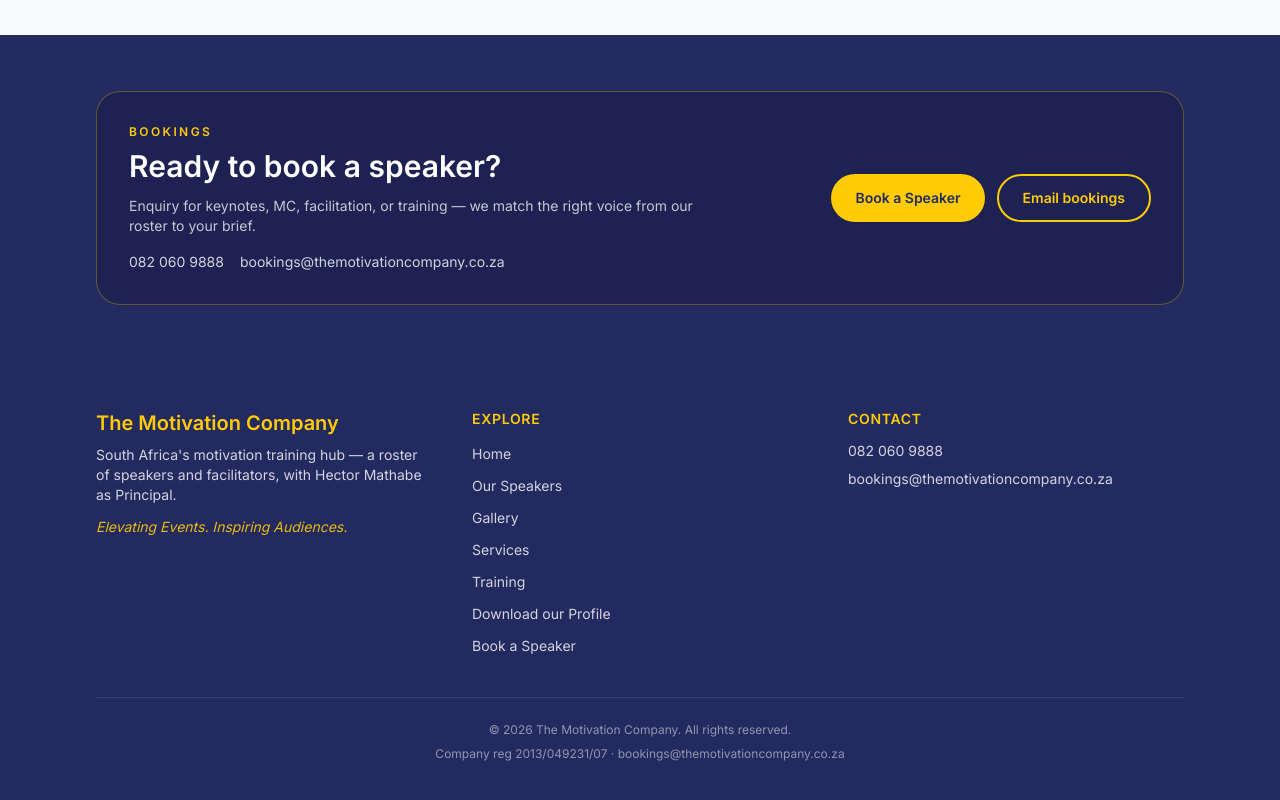
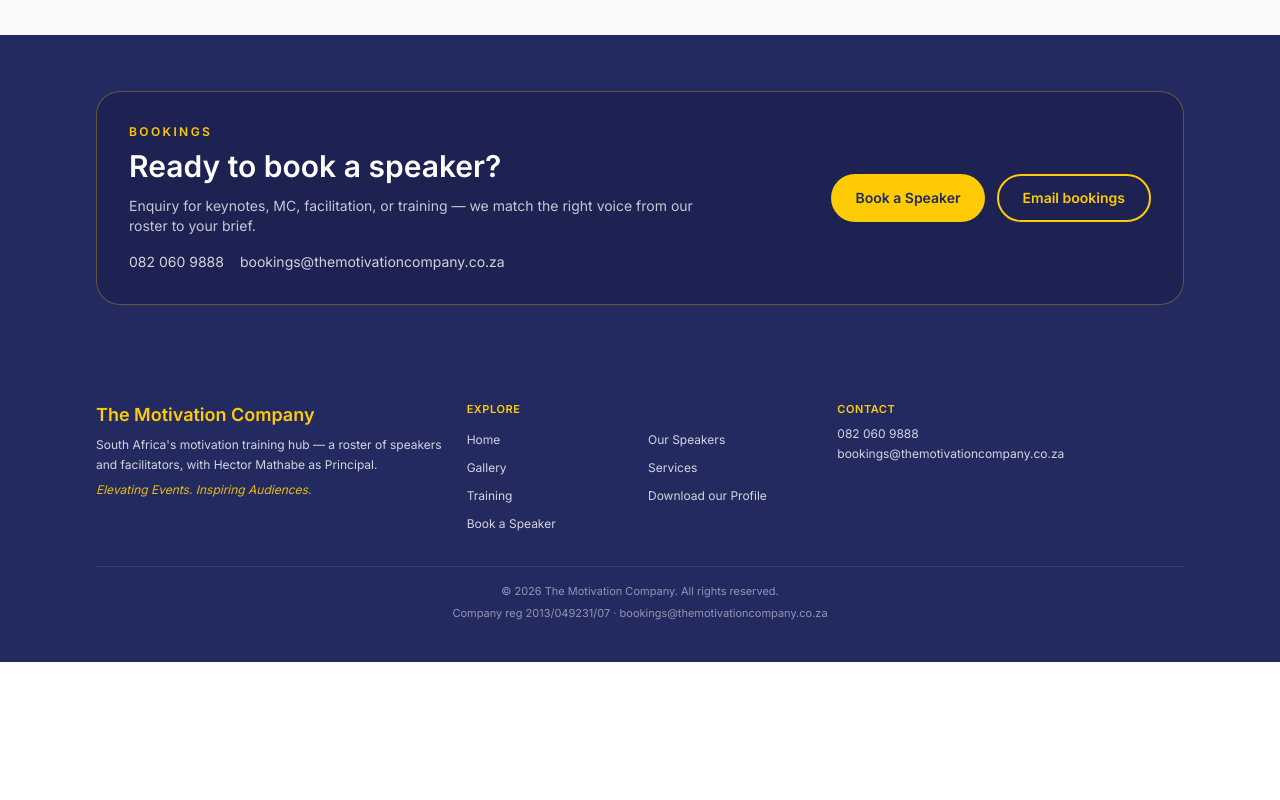
Before and after one commit to Qwezzy/the-motivation-company, a Next.js app: page / in a window 1280 px wide. Shown: the part 5605-6405 px from the top of the page. After the commit the page ends 6267 px from the top, so only its background shows below. Built offline with nearby package versions, Linux system fonts and the light colour scheme; no server answers.

Commit message:
footer: tighter type; Explore links in 2 columns
Khwezi polish — smaller footer menu spacing/type; Explore nav
as a 2-col grid so the list is less tall. Same tip as expanded
Upcoming Events. MERGE HOLD.

```diff
--- a/src/components/Footer.tsx
+++ b/src/components/Footer.tsx
@@ -4,18 +4,20 @@
 export default function Footer() {
   return (
     <footer className="bg-navy text-white">
-      <div className="container-narrow section-pad !py-12">
-        <div className="grid gap-10 md:grid-cols-3">
+      <div className="container-narrow section-pad !py-8 sm:!py-10">
+        <div className="grid gap-8 md:grid-cols-3 md:gap-6">
           <div>
-            <p className="text-xl font-semibold text-gold">{site.company}</p>
-            <p className="mt-2 text-sm text-white/80">{site.relationshipLine}</p>
-            <p className="mt-3 text-sm italic text-gold/90">{site.tagline}</p>
+            <p className="text-lg font-semibold text-gold">{site.company}</p>
+            <p className="mt-1.5 text-xs leading-relaxed text-white/80">
+              {site.relationshipLine}
+            </p>
+            <p className="mt-2 text-xs italic text-gold/90">{site.tagline}</p>
           </div>
           <div>
-            <p className="text-sm font-semibold uppercase tracking-wider text-gold">
+            <p className="text-[11px] font-semibold uppercase tracking-wider text-gold">
               Explore
             </p>
-            <ul className="mt-3 space-y-2">
+            <ul className="mt-2 grid grid-cols-2 gap-x-4 gap-y-1">
               {nav.map((item) => (
                 <li key={item.href + item.label}>
                   {item.external ? (
@@ -23,14 +25,14 @@
                       href={item.href}
                       target="_blank"
                       rel="noopener noreferrer"
-                      className="text-sm text-white/80 hover:text-gold"
+                      className="text-xs leading-snug text-white/80 hover:text-gold"
                     >
                       {item.label}
                     </a>
                   ) : (
                     <Link
                       href={item.href}
-                      className="text-sm text-white/80 hover:text-gold"
+                      className="text-xs leading-snug text-white/80 hover:text-gold"
                     >
                       {item.label}
                     </Link>
@@ -40,7 +42,7 @@
               <li>
                 <Link
                   href={bookSpeakerHref}
-                  className="text-sm text-white/80 hover:text-gold"
+                  className="text-xs leading-snug text-white/80 hover:text-gold"
                 >
                   Book a Speaker
                 </Link>
@@ -48,10 +50,10 @@
             </ul>
           </div>
           <div>
-            <p className="text-sm font-semibold uppercase tracking-wider text-gold">
+            <p className="text-[11px] font-semibold uppercase tracking-wider text-gold">
               Contact
             </p>
-            <ul className="mt-3 space-y-2 text-sm text-white/80">
+            <ul className="mt-2 space-y-1 text-xs text-white/80">
               <li>
                 <a href={site.phoneHref} className="hover:text-gold">
                   {site.phone}
@@ -68,11 +70,11 @@
             </ul>
           </div>
         </div>
-        <div className="mt-10 border-t border-white/10 pt-6 text-center text-xs text-white/50">
+        <div className="mt-8 border-t border-white/10 pt-4 text-center text-[11px] text-white/50">
           <p>
             © {new Date().getFullYear()} {site.company}. All rights reserved.
           </p>
-          <p className="mt-2">
+          <p className="mt-1.5">
             Company reg {site.companyReg} · {site.email}
           </p>
         </div>
```
